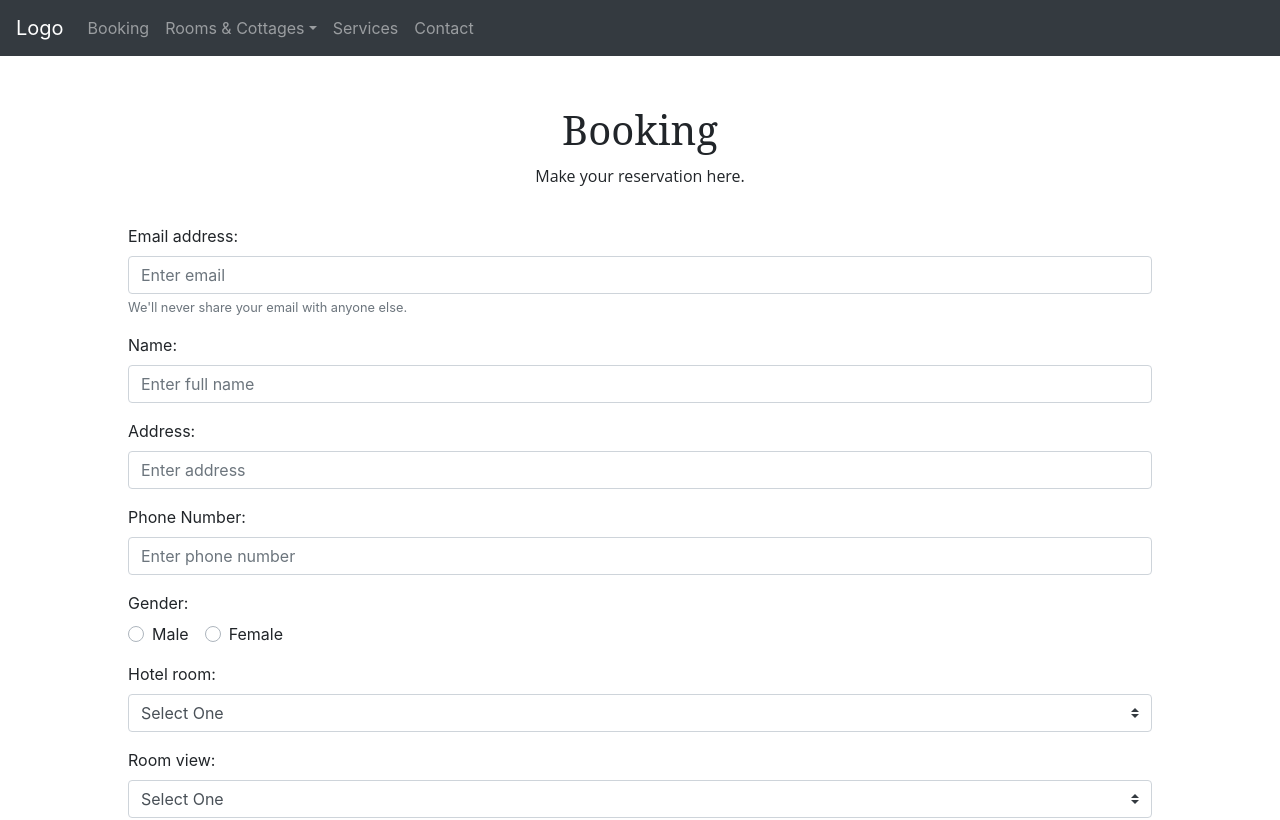
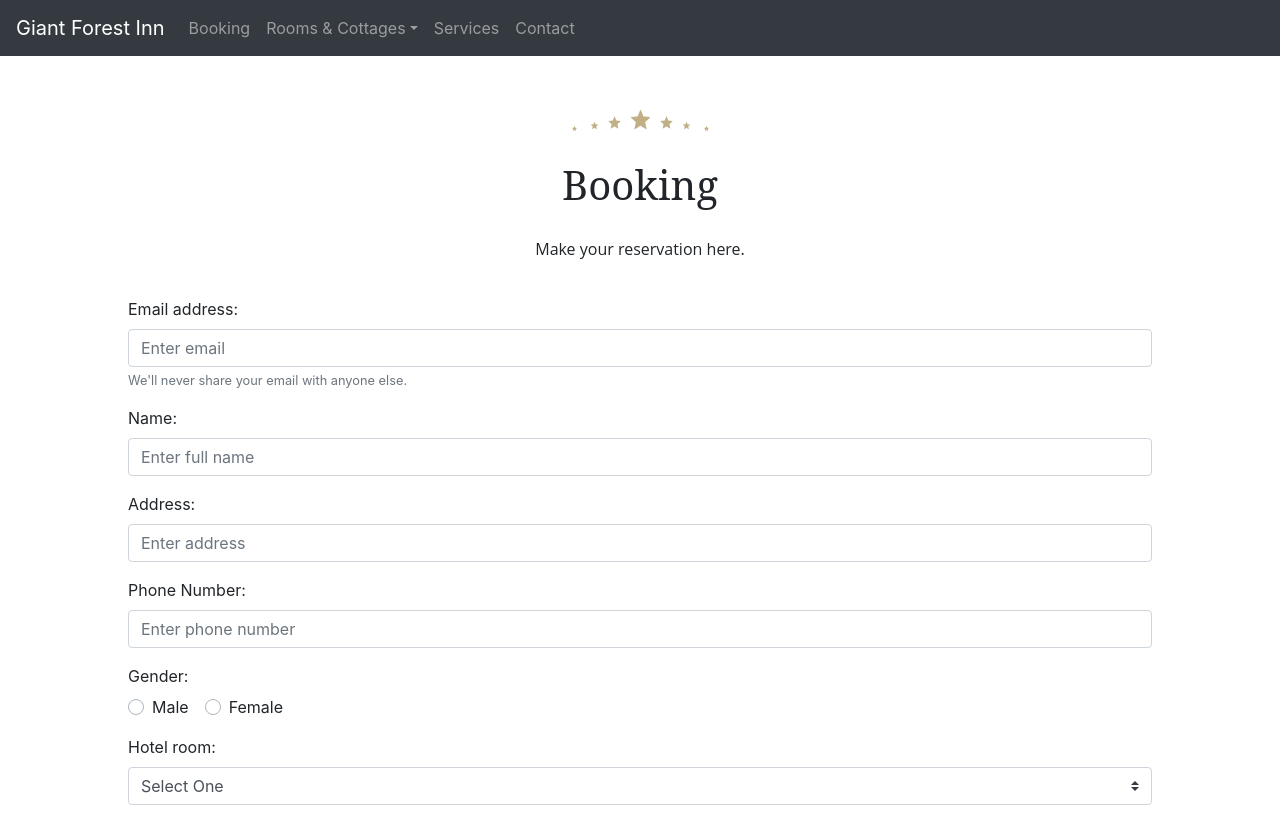
Before and after one commit to krisliew/hotel, a Vue app in the folder client/: page /booking in a window 1280 px wide. Shown: the top 820 px of the page. Built offline with nearby package versions, Linux system fonts and the light colour scheme.

Commit message:
general update

```diff
--- a/client/index.html
+++ b/client/index.html
@@ -3,7 +3,7 @@
   <head>
     <meta charset="utf-8">
     <meta name="viewport" content="width=device-width,initial-scale=1.0">
-    <title>giant-forest-inn-hotel</title>
+    <title>Giant Forest Inn</title>
   </head>
   <body>
     <div id="app"></div>
--- a/client/src/components/booking.vue
+++ b/client/src/components/booking.vue
@@ -1,6 +1,7 @@
 <template>
 <section id="booking">
     <div class="header">
+        <img src="../assets/img/headerStar.png"/>
         <h1>Booking</h1>
         <p>Make your reservation here.</p>
     </div>
@@ -170,16 +171,17 @@ export default {
 
       },
       onReset(evt) {
-        // Reset our form values
+        // Reset form values
         this.form.email = ''
         this.form.name = ''
         this.form.address = ''
         this.form.phoneNumber = ''
         this.form.gender = ''
-        this.form.room = ''
-        this.form.roomType = ''
+        this.form.room = null
+        this.form.roomView = null
         this.form.checkIn = ''
         this.form.checkOut = ''
+        this.form.specialNote = ''
         // Trick to reset/clear native browser form validation state
         this.show = false
         this.$nextTick(() => {
@@ -203,4 +205,8 @@ export default {
     padding-bottom:18px;
     text-align: center;
 }
+.header h1{
+    padding-top: 30px;
+    padding-bottom: 18px;
+}
 </style>
--- a/client/src/components/home.vue
+++ b/client/src/components/home.vue
@@ -1,14 +1,11 @@
 <template>
 <section>
-    <div class="hello">
-    <h1>{{ msg }}</h1>
     <div class="alert alert-success alert-dismissible fade show" role="alert">
-      With Bootstrap!
+      Welcome!
       <button type="button" class="close" data-dismiss="alert" aria-label="Close">
         <span aria-hidden="true">&times;</span>
       </button>
     </div>
-  </div>
 </section>
 </template>
 
@@ -17,7 +14,6 @@ export default {
   name: 'Home',
   data () {
     return {
-      msg: 'Welcome to Your Vue.js App'
     }
   }
 }
--- a/client/src/components/navigation.vue
+++ b/client/src/components/navigation.vue
@@ -1,6 +1,6 @@
 <template>
 <nav class="navbar navbar-expand-md bg-dark navbar-dark">
-  <a class="navbar-brand" href="/">Logo</a>
+  <a class="navbar-brand" href="/">Giant Forest Inn</a>
   <button class="navbar-toggler" type="button" data-toggle="collapse" data-target="#collapsibleNavbar">
     <span class="navbar-toggler-icon"></span>
   </button>
```
